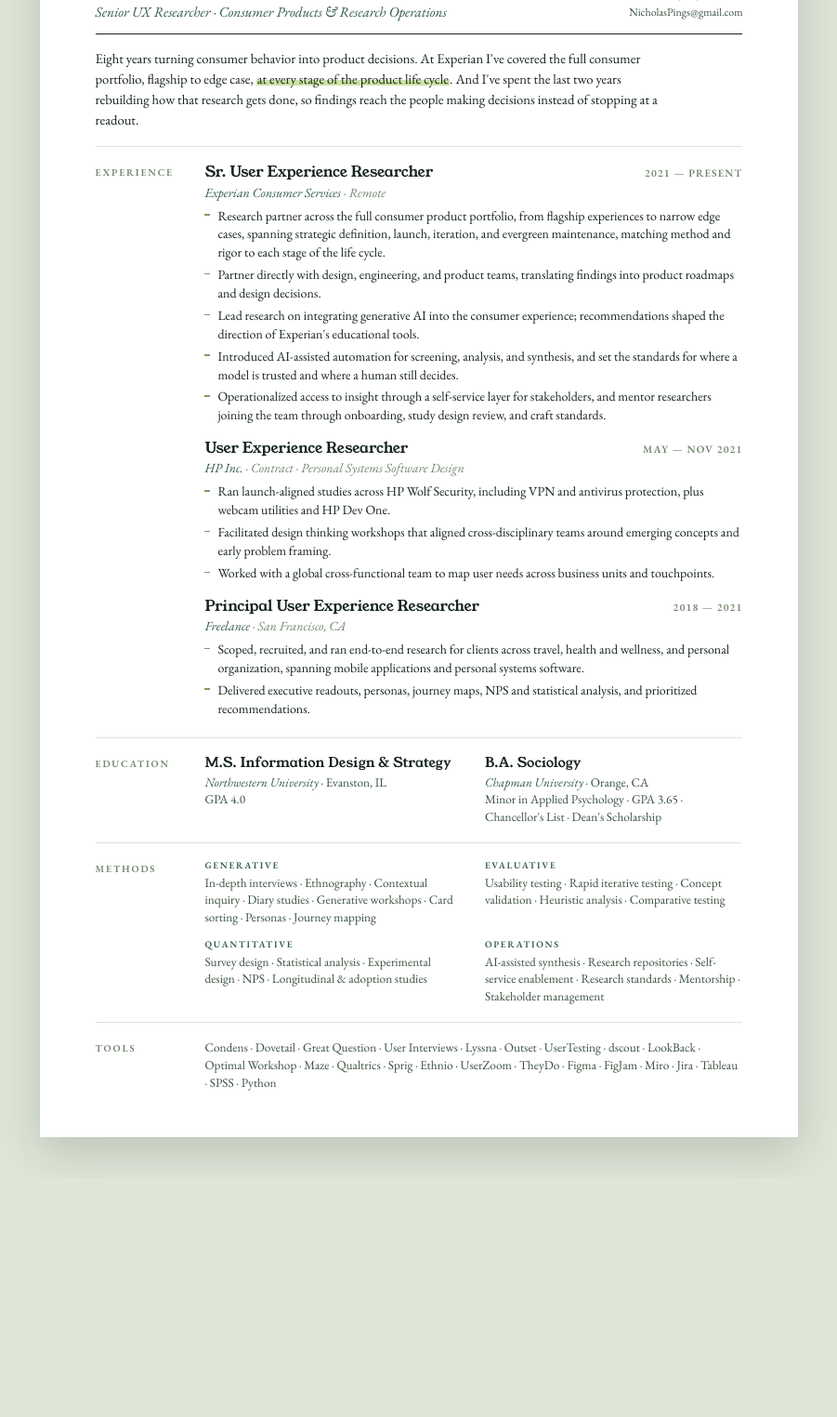
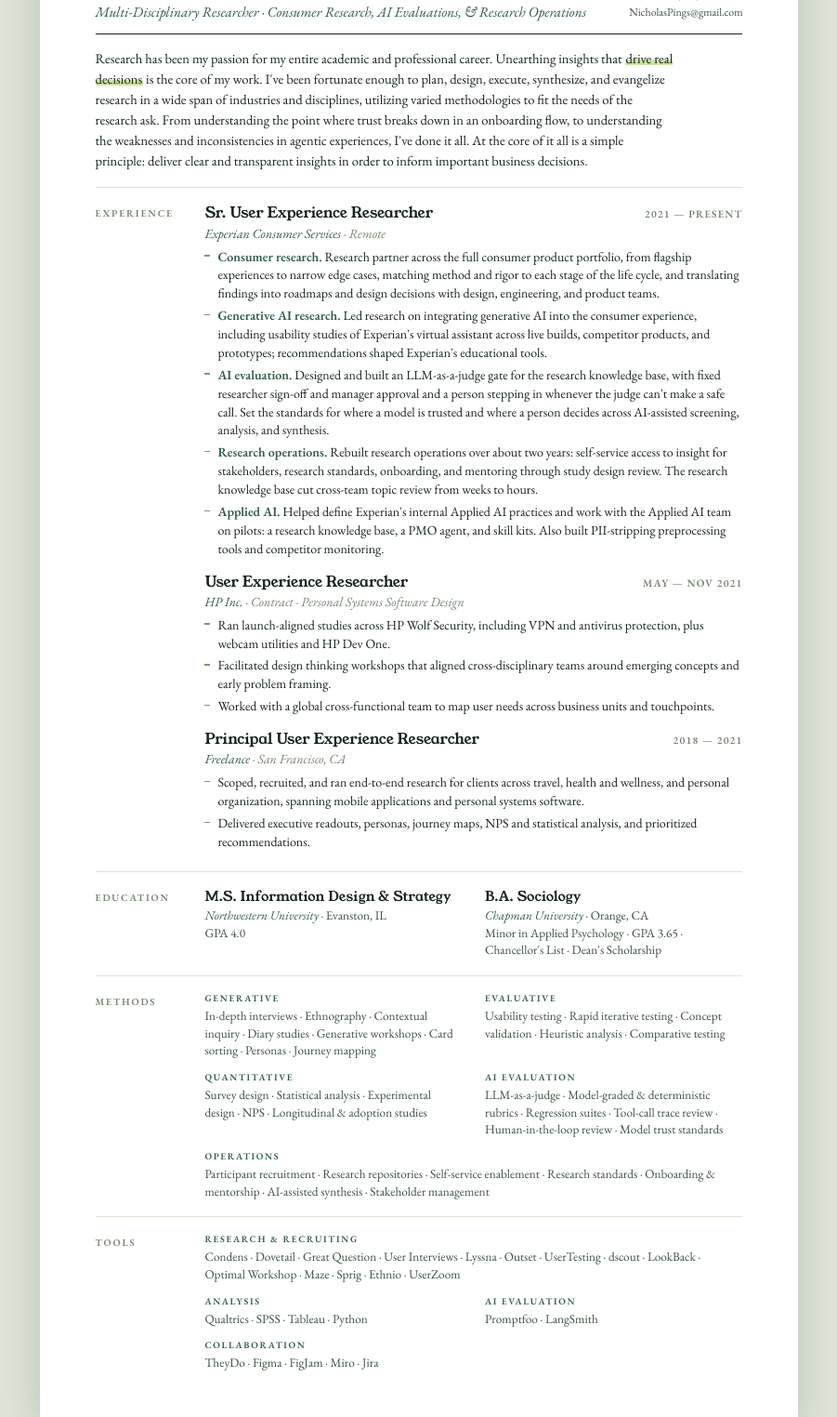
Before and after one commit to NPings/portfolio, a plain HTML site: page resume.html in a window 1280 px wide. Shown: the part 200-1724 px from the top of the page at 93% size, without its empty margins (189-1090 px from the left). Before the commit the page ends 1467 px from the top, so only its background shows below. Drawn offline with nearby package versions, Linux system fonts and the light colour scheme.

Commit message:
resume: ship the updated resume to main (headline, independent section removal, rewritten lede) per Nick's explicit go-ahead; rest of portfolio-restructure stays off main

```diff
--- a/resume.html
+++ b/resume.html
@@ -5,7 +5,7 @@
 <meta name="viewport" content="width=device-width, initial-scale=1">
 <meta name="color-scheme" content="light only">
 <meta name="supported-color-schemes" content="light">
-<title>Nicholas Pings Rodriguez — Resume</title>
+<title>Nicholas Pings Rodriguez &middot; Resume</title>
 <link rel="preconnect" href="https://fonts.googleapis.com">
 <link rel="preconnect" href="https://fonts.gstatic.com" crossorigin>
 <link href="https://fonts.googleapis.com/css2?family=EB+Garamond:ital,wght@0,400..600;1,400..500&family=Young+Serif&display=swap" rel="stylesheet">
@@ -119,6 +119,9 @@
     color:var(--pine);margin:0 0 4px;
   }
   .m-group p{margin:0;font-size:10pt;line-height:1.4;color:var(--ink-soft);}
+  .pt-k{font-weight:600;color:var(--pine);}
+  .m-wide{grid-column:1/-1;}
+  .job,.m-group{break-inside:avoid;}
 
   @media print{
     @page{size:letter;margin:0;}
@@ -143,7 +146,7 @@
   <header class="masthead">
     <h1 class="name">Nicholas Pings<br>Rodriguez<span class="dot">.</span></h1>
     <div class="undername">
-      <div class="role">Senior UX Researcher &middot; Consumer Products &amp; Research Operations</div>
+      <div class="role">Multi-Disciplinary Researcher &middot; Consumer Research, AI Evaluations, &amp; Research Operations</div>
       <div class="contact">
         Rancho Cordova, CA 95742<br>
         (626) 399-8161<br>
@@ -153,10 +156,13 @@
   </header>
 
   <p class="lede">
-    Eight years turning consumer behavior into product decisions. At Experian I've covered the full
-    consumer portfolio, flagship to edge case, <span class="mark">at every stage of the product life
-    cycle</span>. And I've spent the last two years rebuilding how that research gets done, so findings
-    reach the people making decisions instead of stopping at a readout.
+    Research has been my passion for my entire academic and professional career. Unearthing insights
+    that <span class="mark">drive real decisions</span> is the core of my work. I've been fortunate enough to plan, design,
+    execute, synthesize, and evangelize research in a wide span of industries and disciplines,
+    utilizing varied methodologies to fit the needs of the research ask. From understanding the point
+    where trust breaks down in an onboarding flow, to understanding the weaknesses and inconsistencies
+    in agentic experiences, I've done it all. At the core of it all is a simple principle: deliver
+    clear and transparent insights in order to inform important business decisions.
   </p>
 
   <section class="block">
@@ -170,11 +176,11 @@
         </div>
         <div class="job-org">Experian Consumer Services <span>&middot; Remote</span></div>
         <ul class="pts">
-          <li>Research partner across the full consumer product portfolio, from flagship experiences to narrow edge cases, spanning strategic definition, launch, iteration, and evergreen maintenance, matching method and rigor to each stage of the life cycle.</li>
-          <li>Partner directly with design, engineering, and product teams, translating findings into product roadmaps and design decisions.</li>
-          <li>Lead research on integrating generative AI into the consumer experience; recommendations shaped the direction of Experian's educational tools.</li>
-          <li>Introduced AI-assisted automation for screening, analysis, and synthesis, and set the standards for where a model is trusted and where a human still decides.</li>
-          <li>Operationalized access to insight through a self-service layer for stakeholders, and mentor researchers joining the team through onboarding, study design review, and craft standards.</li>
+          <li><b class="pt-k">Consumer research.</b> Research partner across the full consumer product portfolio, from flagship experiences to narrow edge cases, matching method and rigor to each stage of the life cycle, and translating findings into roadmaps and design decisions with design, engineering, and product teams.</li>
+          <li><b class="pt-k">Generative AI research.</b> Led research on integrating generative AI into the consumer experience, including usability studies of Experian's virtual assistant across live builds, competitor products, and prototypes; recommendations shaped Experian's educational tools.</li>
+          <li><b class="pt-k">AI evaluation.</b> Designed and built an LLM-as-a-judge gate for the research knowledge base, with fixed researcher sign-off and manager approval and a person stepping in whenever the judge can't make a safe call. Set the standards for where a model is trusted and where a person decides across AI-assisted screening, analysis, and synthesis.</li>
+          <li><b class="pt-k">Research operations.</b> Rebuilt research operations over about two years: self-service access to insight for stakeholders, research standards, onboarding, and mentoring through study design review. The research knowledge base cut cross-team topic review from weeks to hours.</li>
+          <li><b class="pt-k">Applied AI.</b> Helped define Experian's internal Applied AI practices and work with the Applied AI team on pilots: a research knowledge base, a PMO agent, and skill kits. Also built PII-stripping preprocessing tools and competitor monitoring.</li>
         </ul>
       </article>
 
@@ -236,19 +242,35 @@
         <p>Survey design &middot; Statistical analysis &middot; Experimental design &middot; NPS &middot; Longitudinal &amp; adoption studies</p>
       </div>
       <div class="m-group">
+        <h4>AI evaluation</h4>
+        <p>LLM-as-a-judge &middot; Model-graded &amp; deterministic rubrics &middot; Regression suites &middot; Tool-call trace review &middot; Human-in-the-loop review &middot; Model trust standards</p>
+      </div>
+      <div class="m-group m-wide">
         <h4>Operations</h4>
-        <p>AI-assisted synthesis &middot; Research repositories &middot; Self-service enablement &middot; Research standards &middot; Mentorship &middot; Stakeholder management</p>
+        <p>Participant recruitment &middot; Research repositories &middot; Self-service enablement &middot; Research standards &middot; Onboarding &amp; mentorship &middot; AI-assisted synthesis &middot; Stakeholder management</p>
       </div>
     </div>
   </section>
 
   <section class="block">
     <div class="block-label">Tools</div>
-    <div>
-      <p style="margin:0;font-size:10pt;line-height:1.45;color:var(--ink-soft);">
-        Condens &middot; Dovetail &middot; Great Question &middot; User Interviews &middot; Lyssna &middot; Outset &middot; UserTesting &middot; dscout &middot; LookBack &middot;
-        Optimal Workshop &middot; Maze &middot; Qualtrics &middot; Sprig &middot; Ethnio &middot; UserZoom &middot; TheyDo &middot; Figma &middot; FigJam &middot; Miro &middot; Jira &middot; Tableau &middot; SPSS &middot; Python
-      </p>
+    <div class="methods">
+      <div class="m-group m-wide">
+        <h4>Research &amp; recruiting</h4>
+        <p>Condens &middot; Dovetail &middot; Great Question &middot; User Interviews &middot; Lyssna &middot; Outset &middot; UserTesting &middot; dscout &middot; LookBack &middot; Optimal Workshop &middot; Maze &middot; Sprig &middot; Ethnio &middot; UserZoom</p>
+      </div>
+      <div class="m-group">
+        <h4>Analysis</h4>
+        <p>Qualtrics &middot; SPSS &middot; Tableau &middot; Python</p>
+      </div>
+      <div class="m-group">
+        <h4>AI evaluation</h4>
+        <p>Promptfoo &middot; LangSmith</p>
+      </div>
+      <div class="m-group m-wide">
+        <h4>Collaboration</h4>
+        <p>TheyDo &middot; Figma &middot; FigJam &middot; Miro &middot; Jira</p>
+      </div>
     </div>
   </section>
 
```
